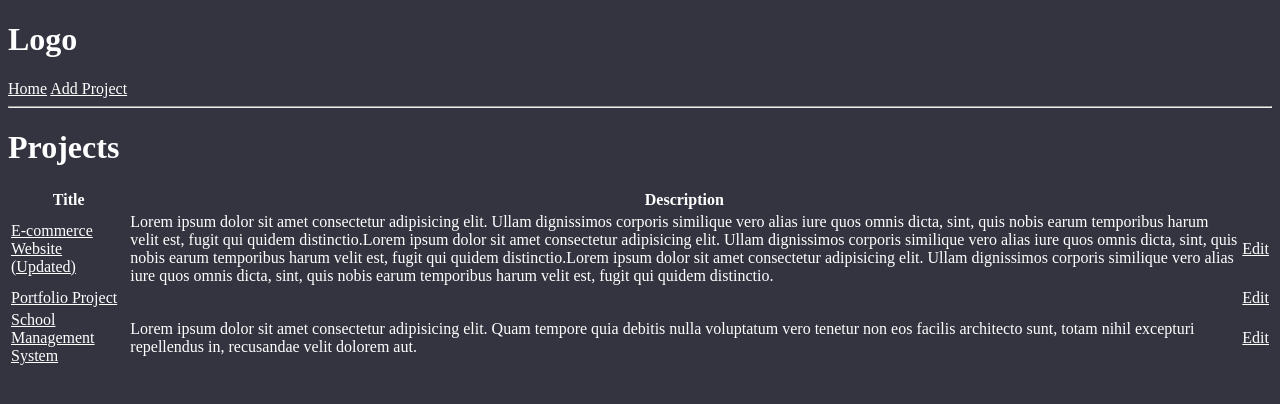
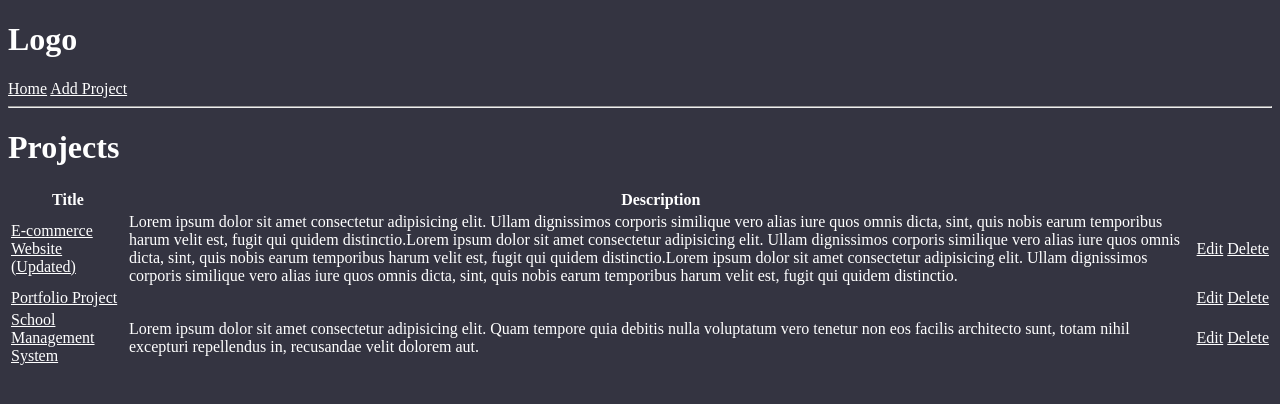
Before and after one commit to nainsworth/django-devsearch, a Django app: page / in a window 1280 px wide. Shown: the top 404 px of the page. Run offline with Django 4.2, Linux system fonts and the light colour scheme; data comes from the database, SQL or seed files in the repository; both versions use the stored data as it was after the commit.

Commit message:
Created and added a delete page and function

```diff
--- a/projects/templates/projects/projects.html
+++ b/projects/templates/projects/projects.html
@@ -6,6 +6,7 @@
     <tr>
       <th>Title</th>
       <th>Description</th>
+      <th></th>
       <th></th>
     </tr>
   </thead>
@@ -20,6 +21,7 @@
       </td>
       <td>{{project.description}}</td>
       <td><a href="{% url 'update-project' project.id %}">Edit</a></td>
+      <td><a href="{% url 'delete-project' project.id %}">Delete</a></td>
     </tr>
     {% endfor %}
   </tbody>
--- a/projects/urls.py
+++ b/projects/urls.py
@@ -6,4 +6,5 @@ urlpatterns = [
     path("project/<str:pk>/", views.project, name="project"),
     path("create-project/", views.createProject, name="create-project"),
     path("update-project/<str:pk>/", views.updateProject, name="update-project"),
+    path("delete-project/<str:pk>/", views.deleteProject, name="delete-project"),
 ]
--- a/projects/views.py
+++ b/projects/views.py
@@ -49,3 +49,15 @@ def updateProject(request, pk):
 
     context['form'] = form
     return render(request, template, context)
+
+def deleteProject(request, pk):
+    context = {}
+    projectObj = Project.objects.get(id=pk)
+    template = "projects/delete.html"
+
+    if request.method == 'POST':
+        projectObj.delete()
+        return redirect("projects")
+
+    context['object'] = projectObj
+    return render(request, template, context)
```
Also changed, not shown: projects/templates/projects/delete.html (added, +13 -0 lines), db.sqlite3.
